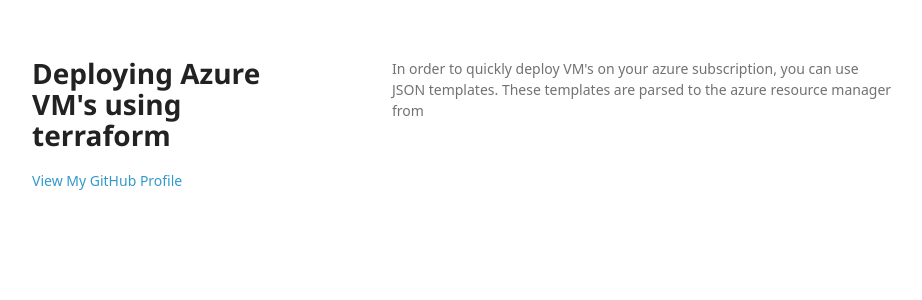
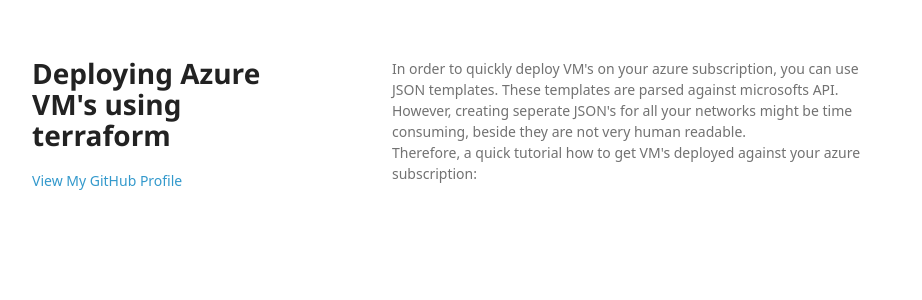
Before and after one commit to arjenwilly/arjenwilly.github.io, a Jekyll site: the page terraform.html, which Jekyll copies as it is, in a window 1280 px wide. Shown: the top 300 px of the page, without its empty margins (178-1100 px from the left). Built offline with Jekyll 4.4.1, drawn with Linux system fonts in a browser that asks for light colours; some web fonts are replaced.

Commit message:
Update terraform.html

```diff
--- a/terraform.html
+++ b/terraform.html
@@ -23,7 +23,13 @@
 
       </header>
       <section>
-        <p>In order to quickly deploy VM's on your azure subscription, you can use JSON templates. These templates are parsed to the azure resource manager from
+        <p>In order to quickly deploy VM's on your azure subscription, you can use JSON templates. These templates are parsed against microsofts API.
+        However, creating seperate JSON's for all your networks might be time consuming, beside they are not very human readable.
+        <br>
+        Therefore, a quick tutorial how to get VM's deployed against your azure subscription:
+
+
+
 
       </p>
 
```
